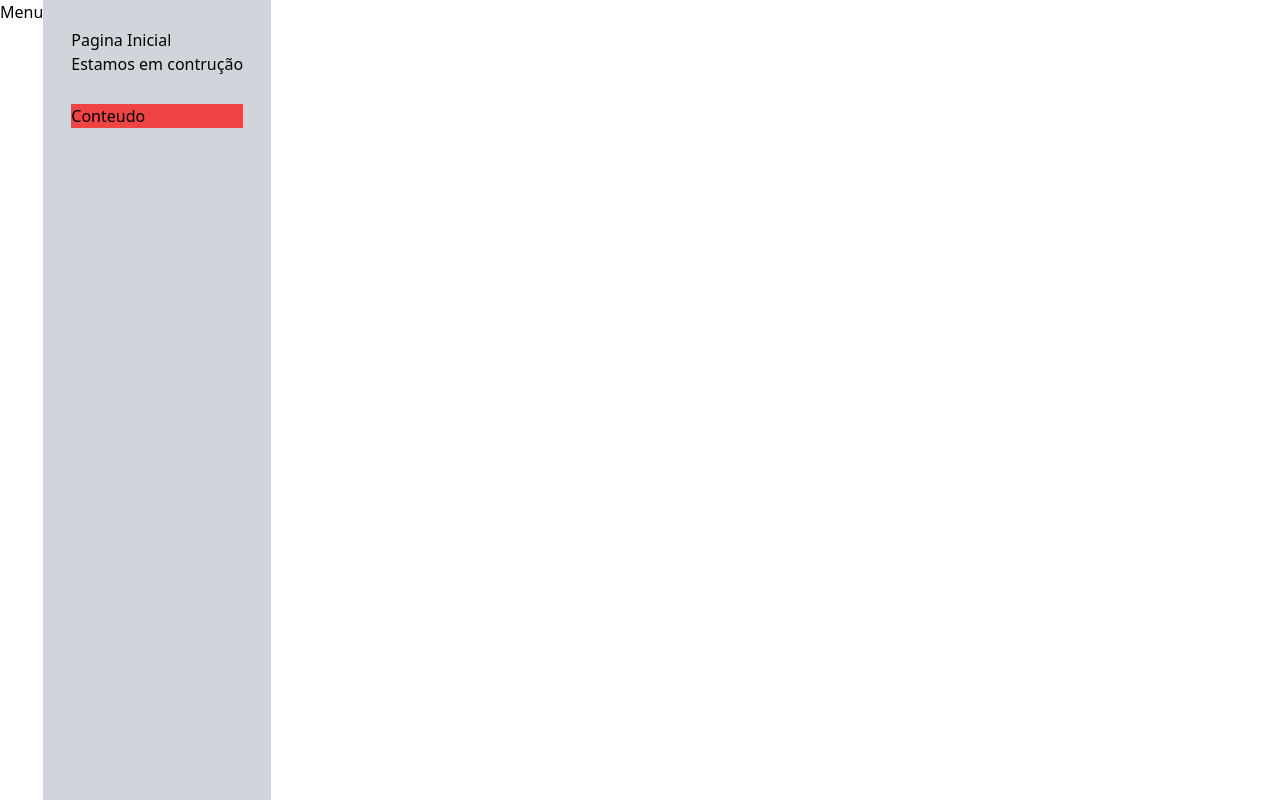
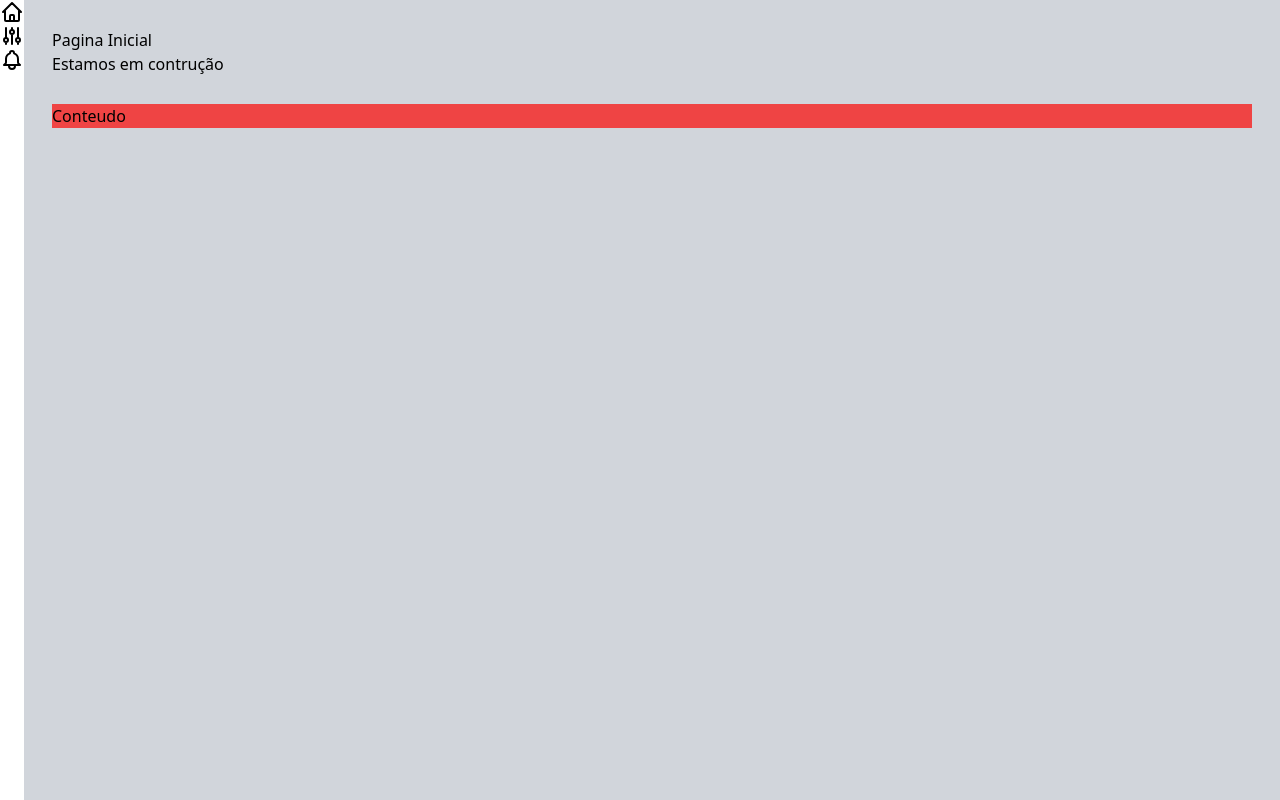
Before and after one commit to Radames-prog/adminTemplate, a Next.js app in the folder my-project/: page / in a window 1280 px wide. Built offline with nearby package versions, Linux system fonts and the light colour scheme.

Commit message:
Implementado incones no menu lateral

```diff
--- /dev/null
+++ b/my-project/components/icons/index.tsx
@@ -0,0 +1,17 @@
+export const IconeCasa = (
+    <svg xmlns="http://www.w3.org/2000/svg" className="h-6 w-6" fill="none" viewBox="0 0 24 24" stroke="currentColor">
+  <path strokeLinecap="round" strokeLinejoin="round" strokeWidth={2} d="M3 12l2-2m0 0l7-7 7 7M5 10v10a1 1 0 001 1h3m10-11l2 2m-2-2v10a1 1 0 01-1 1h-3m-6 0a1 1 0 001-1v-4a1 1 0 011-1h2a1 1 0 011 1v4a1 1 0 001 1m-6 0h6" />
+</svg>
+)
+
+export const IconeAjustes = (
+    <svg xmlns="http://www.w3.org/2000/svg" className="h-6 w-6" fill="none" viewBox="0 0 24 24" stroke="currentColor">
+  <path strokeLinecap="round" strokeLinejoin="round" strokeWidth={2} d="M12 6V4m0 2a2 2 0 100 4m0-4a2 2 0 110 4m-6 8a2 2 0 100-4m0 4a2 2 0 110-4m0 4v2m0-6V4m6 6v10m6-2a2 2 0 100-4m0 4a2 2 0 110-4m0 4v2m0-6V4" />
+</svg>
+)
+
+export const InconeSino = (
+    <svg xmlns="http://www.w3.org/2000/svg" className="h-6 w-6" fill="none" viewBox="0 0 24 24" stroke="currentColor">
+  <path strokeLinecap="round" strokeLinejoin="round" strokeWidth={2} d="M15 17h5l-1.405-1.405A2.032 2.032 0 0118 14.158V11a6.002 6.002 0 00-4-5.659V5a2 2 0 10-4 0v.341C7.67 6.165 6 8.388 6 11v3.159c0 .538-.214 1.055-.595 1.436L4 17h5m6 0v1a3 3 0 11-6 0v-1m6 0H9" />
+</svg>
+)
--- a/my-project/components/template/Layout.tsx
+++ b/my-project/components/template/Layout.tsx
@@ -9,9 +9,9 @@ interface LayoutProps{
 }
 export default function Layout(props: LayoutProps){
     return (
-        <div className={`flex h-screen w-screen`}>
+        <div className={`dark flex h-screen w-screen`}>
             <MenuLateral/>
-            <div className={`flex flex-col w-ful p-7 bg-gray-300`}>
+            <div className={`flex flex-col w-full p-7 bg-gray-300 dark:bg-gray-800`}>
             <Cabecalho titulo={props.titulo} subtitulo={props.subtitulo}/>
             <Conteudo>
                 {props.children}
--- /dev/null
+++ b/my-project/components/template/MenuItem.tsx
@@ -0,0 +1,14 @@
+interface MenuItemProps{
+    url: string
+    texto: string
+    icone: any
+}
+export default function ManuItem(props: MenuItemProps){
+    return(
+        <li className={``}>
+            {props.icone}
+
+        </li>
+    )
+
+}
--- a/my-project/components/template/MenuLateral.tsx
+++ b/my-project/components/template/MenuLateral.tsx
@@ -1,7 +1,14 @@
+import { IconeAjustes, IconeCasa, InconeSino } from "../icons"
+import MenuItem from "./MenuItem"
+
 export default function MenuLateral(){
     return (
         <aside>
-            <h1>Menu</h1>
+            <ul>
+                <MenuItem url="/" texto="Inicio" icone={IconeCasa}/>
+                <MenuItem url="/ajustes" texto="Ajustes" icone={IconeAjustes}/>
+                <MenuItem url="/novidades" texto="Novidades" icone={InconeSino}/>
+            </ul>
 
         </aside>
     )
--- a/my-project/tailwind.config.js
+++ b/my-project/tailwind.config.js
@@ -1,6 +1,8 @@
 module.exports = {
-  content: [ "./pages/**/*.{js,ts,jsx,tsx}",
+  purge: [ "./pages/**/*.{js,ts,jsx,tsx}",
   "./components/**/*.{js,ts,jsx,tsx}",],
+
+  darkMode: 'media',
   theme: {
     extend: {},
   },
```
